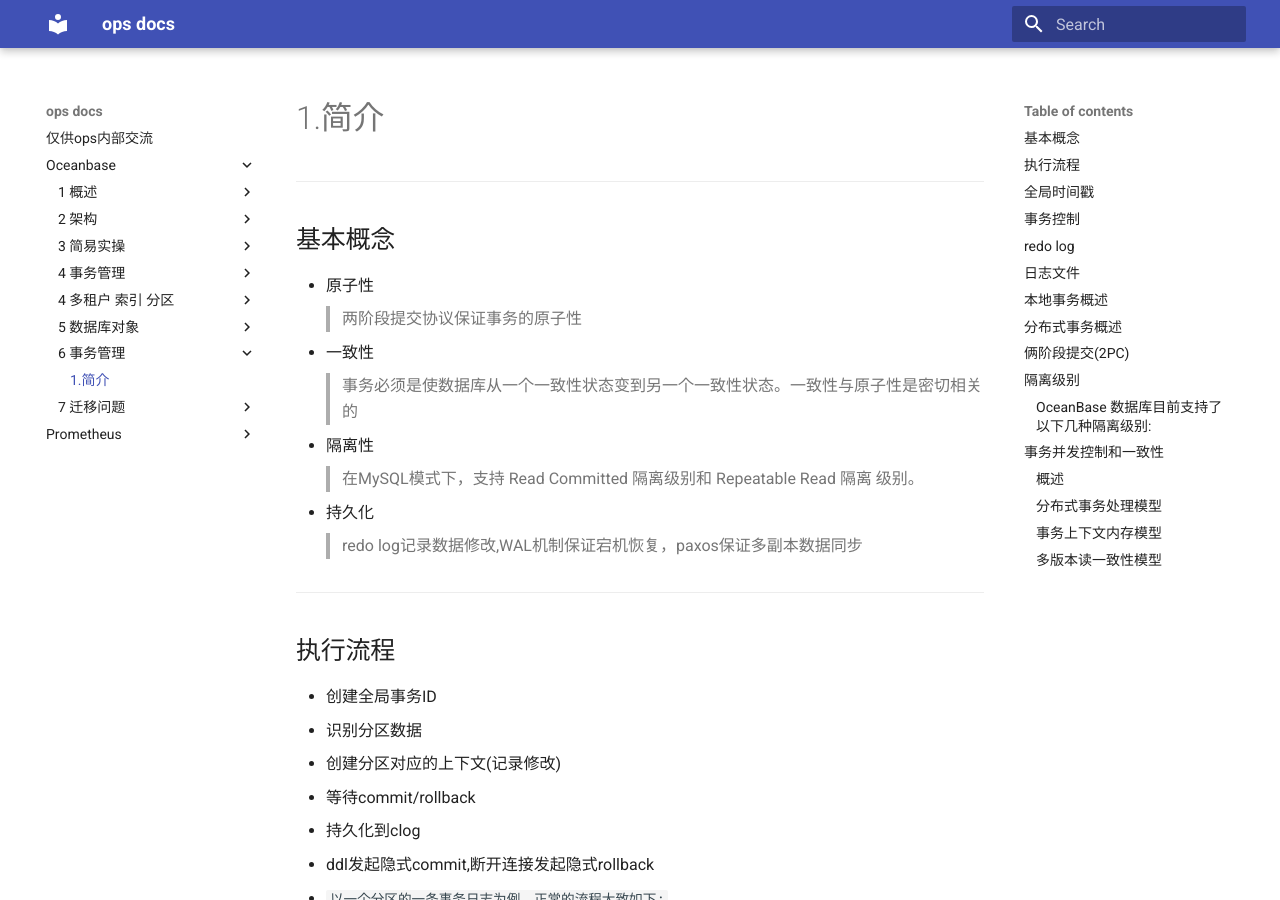
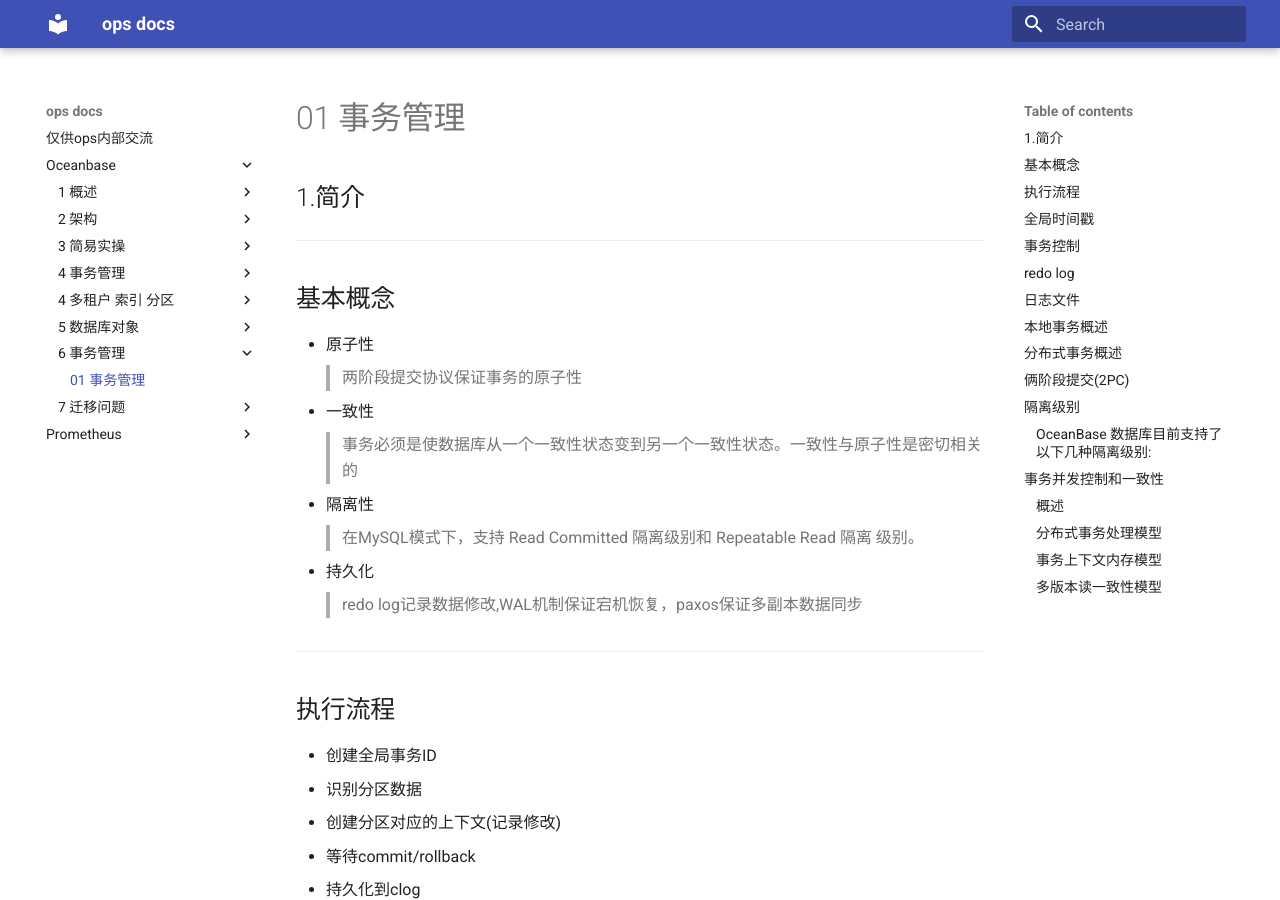
Before and after one commit to rocky-raccoon33/ops-doc, an MkDocs documentation site: the page built from docs/oceanbase/6 事务管理/01 事务管理.md, in a window 1280 px wide and 900 px high. Built offline with MkDocs 1.6.1 and Material for MkDocs 9.7.7, drawn with Linux system fonts in a browser that asks for light colours.

Commit message:
mod：一致格式

```diff
--- a/docs/oceanbase/6 事务管理/事务管理.md
+++ b/docs/oceanbase/6 事务管理/01 事务管理.md
@@ -1,4 +1,4 @@
-# 1.简介
+## 1.简介
 
 ---
 ## 基本概念
```
Also changed, not shown: docs/oceanbase/5 数据库对象/01 分布式数据库对象.md (renamed from docs/oceanbase/5 数据库对象/分布式数据库对象.md).
